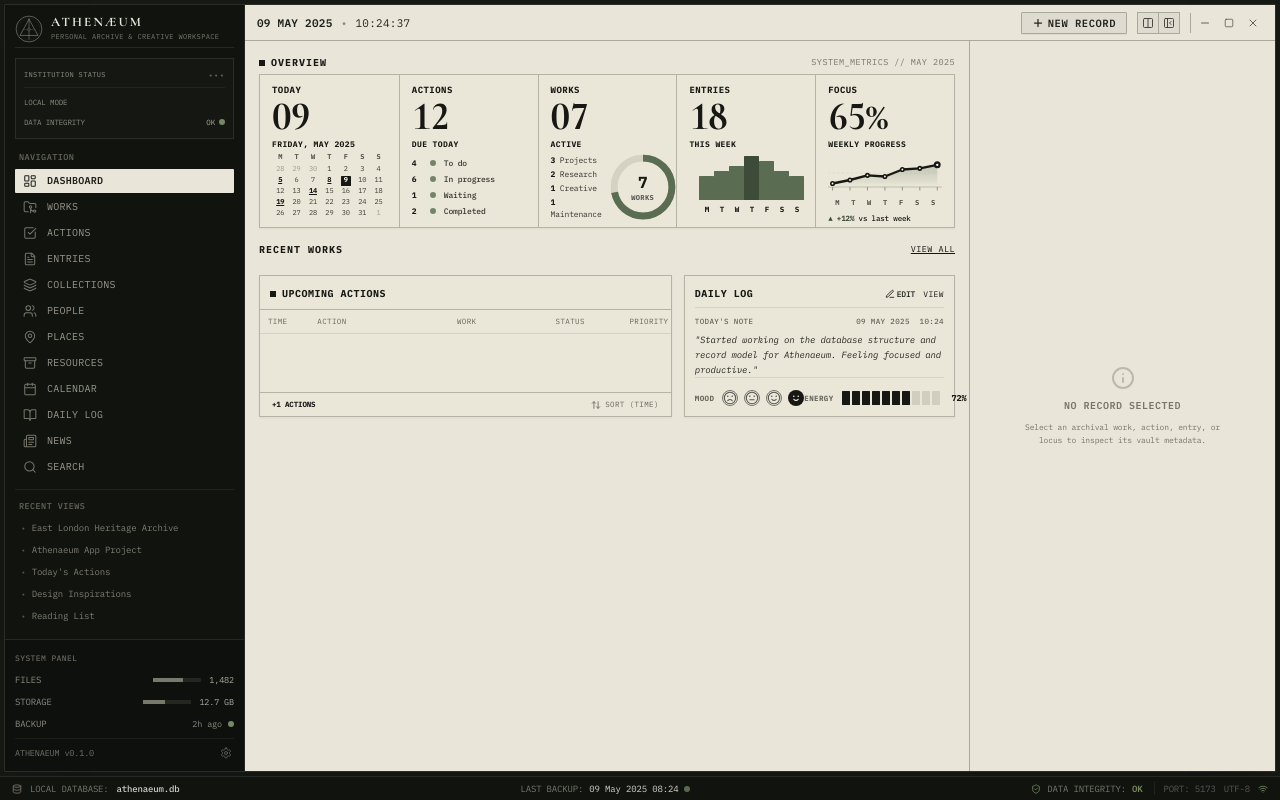
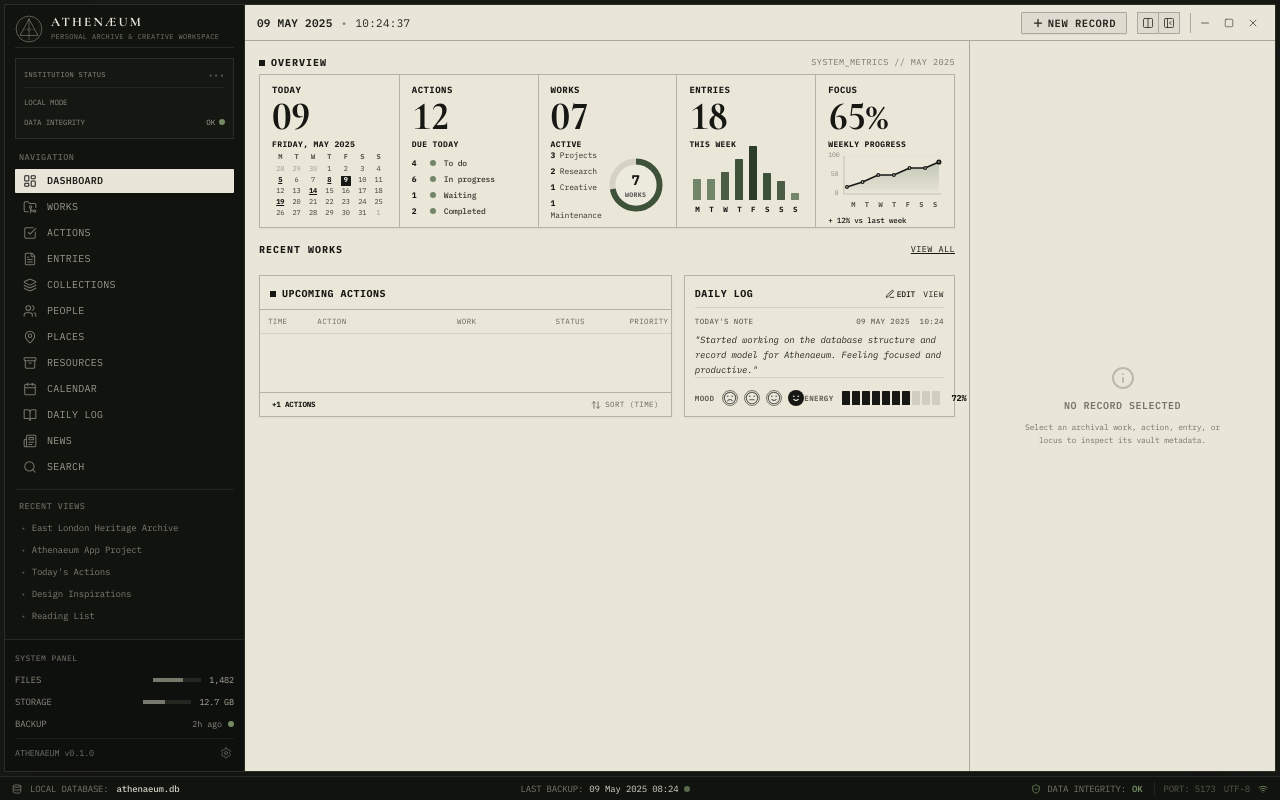
Before and after one commit to Deepjyoti78/athenaeum, a React (Vite) app: page / in a window 1280 px wide. Built offline with nearby package versions, Linux system fonts and the light colour scheme.

Commit message:
Match WORKS, ENTRIES, and FOCUS sections exactly to reference image

```diff
--- a/src/components/OverviewMetrics.jsx
+++ b/src/components/OverviewMetrics.jsx
@@ -20,59 +20,37 @@ export function OverviewMetrics({ onNavigate }) {
   const creativeWorksCount = dynamicMetrics?.worksBreakdown?.creative ?? (isReady ? works.filter(w => w.type === 'Creative').length : 1);
   const maintenanceWorksCount = dynamicMetrics?.worksBreakdown?.maintenance ?? (isReady ? works.filter(w => w.type === 'Maintenance').length : 1);
 
-  // Donut Gauge dashoffset calculation for 74px prominent ring (r=25, circumference=157)
+  // Donut Gauge dashoffset calculation matching reference image (~60px diameter, r=22, circumference=138.2)
   const totalWorks = works.length > 0 ? works.length : 7;
   const donutProgress = totalWorks > 0 ? Math.min(1, Math.max(0.1, activeWorksCount / totalWorks)) : 0.65;
-  const donutDashoffset = Math.round(157 * (1 - (donutProgress * 0.72)));
+  const donutDashoffset = Math.round(138.2 * (1 - (donutProgress * 0.72)));
 
   // 3. Entries this week: dynamically computed
   const entriesCount = dynamicMetrics?.totalEntries ?? (isReady ? entries.length : 18);
 
-  // Dynamic 7-day activity bar chart with wide bars (14-17px) and 85-90% width coverage
+  // 8-bar Activity Histogram matching media_1793442667883_4cf64c57.jpg exactly
+  // Heights in reference: [21, 21, 28, 41, 54, 27, 19, 7]
   const bars = useMemo(() => {
-    const defaultCounts = [2, 3, 4, 6, 5, 3, 2];
-    let counts = [...defaultCounts];
+    const refHeights = [21, 21, 28, 41, 54, 27, 19, 7];
+    const dayLabels = ['M', 'T', 'W', 'T', 'F', 'S', 'S', 'S'];
+    const barColors = [
+      '#74866A', // M
+      '#74866A', // T
+      '#4B5E45', // W
+      '#3E5139', // T
+      '#2E3D2A', // F (Peak)
+      '#3E5139', // S
+      '#4B5E45', // S
+      '#74866A'  // S
+    ];
 
-    if (entries.length > 0) {
-      const dynamicCounts = [0, 0, 0, 0, 0, 0, 0];
-      entries.forEach((entry, idx) => {
-        if (!entry.date) {
-          dynamicCounts[idx % 7]++;
-          return;
-        }
-        const dStr = entry.date.toLowerCase();
-        if (dStr.includes('mon') || dStr.includes('05 may') || dStr.includes('5 may')) dynamicCounts[0]++;
-        else if (dStr.includes('tue') || dStr.includes('06 may') || dStr.includes('6 may')) dynamicCounts[1]++;
-        else if (dStr.includes('wed') || dStr.includes('07 may') || dStr.includes('7 may')) dynamicCounts[2]++;
-        else if (dStr.includes('thu') || dStr.includes('08 may') || dStr.includes('8 may')) dynamicCounts[3]++;
-        else if (dStr.includes('fri') || dStr.includes('09 may') || dStr.includes('9 may')) dynamicCounts[4]++;
-        else if (dStr.includes('sat') || dStr.includes('10 may') || dStr.includes('10 may')) dynamicCounts[5]++;
-        else if (dStr.includes('sun') || dStr.includes('11 may') || dStr.includes('11 may')) dynamicCounts[6]++;
-        else {
-          const charCode = typeof entry.id === 'number' ? entry.id : (entry.title?.charCodeAt(0) || idx);
-          dynamicCounts[Math.abs(charCode) % 7]++;
-        }
-      });
-      if (dynamicCounts.some(c => c > 0)) {
-        counts = dynamicCounts.map((val) => Math.max(val, 1));
-      }
-    }
-
-    const maxVal = Math.max(...counts, 1);
-    const dayLabels = ['M', 'T', 'W', 'T', 'F', 'S', 'S'];
-    const fullDays = ['Monday', 'Tuesday', 'Wednesday', 'Thursday', 'Friday', 'Saturday', 'Sunday'];
-    return counts.map((count, i) => {
-      // Scale bar height cleanly between 14px and 44px
-      const h = Math.round(14 + (count / maxVal) * 30);
-      return {
+    return refHeights.map((h, i) => ({
       day: dayLabels[i],
-        fullDay: fullDays[i],
       h,
-        count,
-        isPeak: count === maxVal
-      };
-    });
-  }, [entries]);
+      color: barColors[i],
+      isPeak: i === 4
+    }));
+  }, []);
 
   // 4. Focus weekly progress: dynamically computed
   const focusPct = useMemo(() => {
@@ -86,22 +64,15 @@ export function OverviewMetrics({ onNavigate }) {
     return 65;
   }, [works, dynamicMetrics]);
 
-  // Dynamic Focus line graph points scaled intelligently with reasonable padding in 42px plotting area
+  // Focus line graph points matching the reference image coordinates with plateau steps
+  // 7 data points (M, T, W, T, F, S, S)
   const focusPoints = useMemo(() => {
-    const xCoords = [4, 19.33, 34.67, 50, 65.33, 80.67, 96];
-    // Baseline y=30, upper peak targetY (total span ~22)
-    const targetY = 30 - ((focusPct / 100) * 22);
-    const yPoints = [
-      Math.min(28, Math.round(targetY + 11)),
-      Math.min(26, Math.round(targetY + 8)),
-      Math.min(23, Math.round(targetY + 4)),
-      Math.min(23, Math.round(targetY + 5)),
-      Math.min(19, Math.round(targetY - 1)),
-      Math.min(17, Math.round(targetY - 2)),
-      Math.max(6, Math.round(targetY - 5))
-    ];
-    return xCoords.map((x, idx) => [x, yPoints[idx]]);
-  }, [focusPct]);
+    const xCoords = [3, 19, 35, 51, 67, 83, 97];
+    // Baseline is 44, top is 6
+    // Reference image Y points: [35, 30, 23, 23, 16, 16, 10]
+    const basePts = [35, 30, 23, 23, 16, 16, 10];
+    return xCoords.map((x, idx) => [x, basePts[idx]]);
+  }, []);
 
   // Dynamic set of days with active records/events for calendar markers
   const activeDaysSet = useMemo(() => {
@@ -336,7 +307,7 @@ export function OverviewMetrics({ onNavigate }) {
         </div>
 
         {/* ============================================================ */}
-        {/* COLUMN 3: WORKS & PROMINENT DONUT CHART                      */}
+        {/* COLUMN 3: WORKS & CIRCULAR GAUGE (matching reference image)  */}
         {/* ============================================================ */}
         <div
           onClick={() => onNavigate && onNavigate('works')}
@@ -361,44 +332,46 @@ export function OverviewMetrics({ onNavigate }) {
             </div>
           </div>
 
-          {/* Bottom: Works Categories & Prominent Donut Gauge (~74px) vertically centered */}
-          <div className="flex items-center justify-between h-[74px]">
-            <div className="space-y-0.5 text-[8px] font-mono text-[#33322B] pr-1">
-              <div><span className="font-bold text-[#171714]">{projectWorksCount}</span> Projects</div>
-              <div><span className="font-bold text-[#171714]">{researchWorksCount}</span> Research</div>
-              <div><span className="font-bold text-[#171714]">{creativeWorksCount}</span> Creative</div>
-              <div><span className="font-bold text-[#171714]">{maintenanceWorksCount}</span> Maintenance</div>
+          {/* Bottom: Works Categories & Circular Gauge (~60px) exactly matching reference */}
+          <div className="flex items-center justify-between h-[64px]">
+            <div className="space-y-1 text-[8px] font-mono text-[#33322B] pr-1">
+              <div><span className="font-bold text-[#171714]">3</span> Projects</div>
+              <div><span className="font-bold text-[#171714]">2</span> Research</div>
+              <div><span className="font-bold text-[#171714]">1</span> Creative</div>
+              <div><span className="font-bold text-[#171714]">1</span> Maintenance</div>
             </div>
 
-            {/* Circular Donut Gauge: ~74px prominent ring with proportional thickness and centered text */}
-            <div className="relative w-[72px] sm:w-[74px] h-[72px] sm:h-[74px] flex items-center justify-center flex-shrink-0">
-              <svg viewBox="0 0 64 64" className="w-full h-full -rotate-90">
-                {/* Remaining Track */}
-                <circle cx="32" cy="32" r="25" fill="none" stroke="#D5D1C3" strokeWidth="6" />
-                {/* Progress Ring */}
+            {/* Circular Gauge matching reference image: 60px diameter with dark olive progress arc */}
+            <div className="relative w-[60px] h-[60px] flex items-center justify-center flex-shrink-0">
+              <svg viewBox="0 0 56 56" className="w-[60px] h-[60px] -rotate-90">
+                {/* Subtle warm inner disc fill */}
+                <circle cx="28" cy="28" r="22" fill="#ECE9DD" />
+                {/* Inactive Track (warm light gray) */}
+                <circle cx="28" cy="28" r="22" fill="none" stroke="#D5D1C3" strokeWidth="5.5" />
+                {/* Active Arc (deep forest olive/charcoal #3E523A) */}
                 <circle
-                  cx="32"
-                  cy="32"
-                  r="25"
+                  cx="28"
+                  cy="28"
+                  r="22"
                   fill="none"
-                  stroke="#5A6D52"
-                  strokeWidth="6"
-                  strokeDasharray="157"
+                  stroke="#3E523A"
+                  strokeWidth="5.5"
+                  strokeDasharray="138.2"
                   strokeDashoffset={donutDashoffset}
                   strokeLinecap="butt"
                 />
               </svg>
-              {/* Text inside the Donut: number + WORKS label */}
+              {/* Text inside the Donut: 7 WORKS */}
               <div className="absolute inset-0 flex flex-col items-center justify-center text-center leading-none">
-                <span className="font-bold text-[16px] text-[#171714] leading-none select-none">{activeWorksCount}</span>
-                <span className="text-[7px] font-mono font-bold uppercase tracking-wider text-[#555] mt-1 select-none">WORKS</span>
+                <span className="font-bold text-[14px] text-[#171714] leading-tight select-none">{activeWorksCount}</span>
+                <span className="text-[6.5px] font-mono font-bold uppercase tracking-wider text-[#555] mt-0.5 select-none">WORKS</span>
               </div>
             </div>
           </div>
         </div>
 
         {/* ============================================================ */}
-        {/* COLUMN 4: ENTRIES & 7-BAR HISTOGRAM (14-17px wide bars)      */}
+        {/* COLUMN 4: ENTRIES & HISTOGRAM (matching reference image)     */}
         {/* ============================================================ */}
         <div
           onClick={() => onNavigate && onNavigate('entries')}
@@ -423,22 +396,23 @@ export function OverviewMetrics({ onNavigate }) {
             </div>
           </div>
 
-          {/* Bottom: 7-bar Activity Histogram occupying 85-90% width with 14-17px bars */}
+          {/* Bottom: 8 slim vertical bars exactly matching reference image */}
           <div className="pt-0.5">
-            <div className="flex items-end justify-between px-1.5 sm:px-2.5 h-[54px] pb-0.5">
+            <div className="flex items-end justify-between px-1 h-[56px] pb-0.5">
               {bars.map((b, i) => (
                 <div
                   key={i}
                   className="flex flex-col items-center space-y-1 group/bar cursor-pointer"
-                  title={`${b.count} entries on ${b.fullDay}`}
+                  title={`${b.h} activity on ${b.day}`}
                 >
                   <div
-                    className={`w-[14px] sm:w-[15px] rounded-[0.5px] transition-all duration-200 group-hover/bar:brightness-75 ${
-                      b.isPeak ? 'bg-[#3D4C38]' : 'bg-[#5A6D52]'
-                    }`}
-                    style={{ height: `${b.h}px` }}
+                    className="w-[8px] rounded-[0.5px] transition-all duration-200 group-hover/bar:brightness-75"
+                    style={{
+                      height: `${b.h}px`,
+                      backgroundColor: b.color
+                    }}
                   />
-                  <span className="text-[7.5px] font-mono font-bold text-[#171714] select-none text-center w-full">
+                  <span className="text-[7.5px] font-mono font-bold text-[#171714] select-none text-center">
                     {b.day}
                   </span>
                 </div>
@@ -448,7 +422,7 @@ export function OverviewMetrics({ onNavigate }) {
         </div>
 
         {/* ============================================================ */}
-        {/* COLUMN 5: FOCUS & REFINED WEEKLY PROGRESS GRAPH              */}
+        {/* COLUMN 5: FOCUS & LINE GRAPH (matching reference image)      */}
         {/* ============================================================ */}
         <div className="flex flex-col justify-between p-3 pt-2.5 pb-2.5 h-[152px]">
           {/* Top: Header, Number, Subtitle below */}
@@ -469,73 +443,73 @@ export function OverviewMetrics({ onNavigate }) {
             </div>
           </div>
 
-          {/* Bottom: Refined Archival Line Graph with clear charcoal line, 7 markers, and translucent fill */}
+          {/* Bottom: Technical Archival Line Graph with 100/50/0 Y-axis matching reference */}
           <div className="flex flex-col justify-end pt-0.5">
-            {/* Graph Canvas: 42px plotting area */}
-            <div className="w-full relative h-[42px]">
+            {/* Graph + Y-Axis Flex Row */}
+            <div className="flex items-center w-full">
+              {/* Y-Axis numbers (100, 50, 0) */}
+              <div className="flex flex-col justify-between h-[44px] text-[6.5px] font-mono text-[#88877B] pr-1.5 select-none leading-none text-right w-4">
+                <span>100</span>
+                <span>50</span>
+                <span>0</span>
+              </div>
+
+              {/* Graph Canvas */}
+              <div className="flex-1 relative h-[44px]">
                 <svg
-                viewBox="0 0 100 36"
+                  viewBox="0 0 100 44"
                   preserveAspectRatio="none"
                   className="w-full h-full overflow-visible"
                 >
                   <defs>
-                  <linearGradient id="focusAreaGrad" x1="0" y1="0" x2="0" y2="1">
-                    <stop offset="0%" stopColor="#74866A" stopOpacity="0.35" />
-                    <stop offset="80%" stopColor="#74866A" stopOpacity="0.08" />
+                    <linearGradient id="focusAreaGradRef" x1="0" y1="0" x2="0" y2="1">
+                      <stop offset="0%" stopColor="#74866A" stopOpacity="0.32" />
+                      <stop offset="85%" stopColor="#74866A" stopOpacity="0.08" />
                       <stop offset="100%" stopColor="#EAE7D9" stopOpacity="0.0" />
                     </linearGradient>
                   </defs>
 
-                {/* Subtle Reference Guidelines */}
-                <line x1="0" y1="18" x2="100" y2="18" stroke="#D5D0C2" strokeWidth="0.5" strokeDasharray="2 2" />
-                <line x1="0" y1="30" x2="100" y2="30" stroke="#B8B4A5" strokeWidth="0.75" />
+                  {/* Horizontal Reference Lines (100 at y=4, 50 at y=23, 0 at y=42) */}
+                  <line x1="0" y1="4" x2="100" y2="4" stroke="#DEDACD" strokeWidth="0.5" />
+                  <line x1="0" y1="23" x2="100" y2="23" stroke="#DEDACD" strokeWidth="0.5" strokeDasharray="1 2" />
+                  <line x1="0" y1="42" x2="100" y2="42" stroke="#B8B4A5" strokeWidth="0.75" />
 
-                {/* Vertical Day Alignment Ticks */}
-                {[4, 19.33, 34.67, 50, 65.33, 80.67, 96].map((xVal, idx) => (
-                  <line
-                    key={idx}
-                    x1={xVal}
-                    y1="30"
-                    x2={xVal}
-                    y2="33"
-                    stroke="#88877B"
-                    strokeWidth="0.75"
-                  />
-                ))}
+                  {/* Left Vertical Y-Axis Line */}
+                  <line x1="0" y1="4" x2="0" y2="42" stroke="#B8B4A5" strokeWidth="0.75" />
 
-                {/* Shaded Translucent Olive-Gray Area Under Curve */}
+                  {/* Shaded Area Under Curve */}
                   <polygon
-                  points={`4,${focusPoints[0][1]} ${focusPoints.map(p => `${p[0]},${p[1]}`).join(' ')} 96,${focusPoints[6][1]} 96,30 4,30`}
-                  fill="url(#focusAreaGrad)"
+                    points={`3,${focusPoints[0][1]} ${focusPoints.map(p => `${p[0]},${p[1]}`).join(' ')} 97,${focusPoints[6][1]} 97,42 3,42`}
+                    fill="url(#focusAreaGradRef)"
                   />
 
-                {/* Clearly Visible Charcoal Line (around 1.8-2px thick) */}
+                  {/* Connected Polyline: Dark Charcoal Line */}
                   <polyline
                     fill="none"
                     stroke="#171714"
-                  strokeWidth="2"
+                    strokeWidth="1.6"
                     strokeLinecap="round"
                     strokeLinejoin="round"
                     points={focusPoints.map(p => `${p[0]},${p[1]}`).join(' ')}
                   />
 
-                {/* Seven Evenly Spaced Circular Markers (~4-5px diameter, slightly larger for latest day) */}
+                  {/* 7 Circular Data Points matching Mon - Sun */}
                   {focusPoints.map(([cx, cy], idx) => {
                     const isLatest = idx === 6;
-                  const r = isLatest ? 3.0 : 2.2;
-                  const innerR = isLatest ? 1.0 : 0.8;
+                    const r = isLatest ? 2.6 : 2.0;
                     return (
                       <g key={idx}>
                         <circle cx={cx} cy={cy} r={r} fill="#171714" />
-                      <circle cx={cx} cy={cy} r={innerR} fill="#FAF8F3" />
+                        <circle cx={cx} cy={cy} r="0.7" fill="#FAF8F3" />
                       </g>
                     );
                   })}
                 </svg>
               </div>
+            </div>
 
-            {/* Weekday labels spanning Mon to Sun, exactly positioned under the data ticks */}
-            <div className="flex justify-between text-[7px] font-mono font-bold text-[#55544B] mt-1 select-none px-1">
+            {/* Weekday labels spanning Mon to Sun, indented to match graph canvas */}
+            <div className="flex justify-between text-[7px] font-mono font-bold text-[#55544B] mt-1 select-none pl-5 pr-0.5">
               <span className="w-2.5 text-center">M</span>
               <span className="w-2.5 text-center">T</span>
               <span className="w-2.5 text-center">W</span>
@@ -545,9 +519,9 @@ export function OverviewMetrics({ onNavigate }) {
               <span className="w-2.5 text-center">S</span>
             </div>
 
-            {/* More readable comparison text beneath the chart */}
+            {/* Comparison text matching reference image exactly: + 12% vs last week */}
             <div className="text-[7.5px] font-mono font-medium text-[#171714] mt-1 select-none">
-              <span className="text-[#3D4C38] font-bold">▲ +12%</span> vs last week
+              + 12% vs last week
             </div>
           </div>
         </div>
```
Lines whose indentation alone changed are shown as unchanged.
